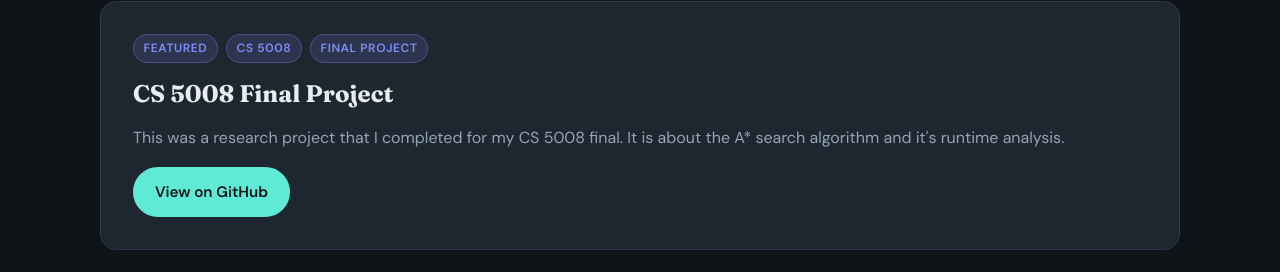
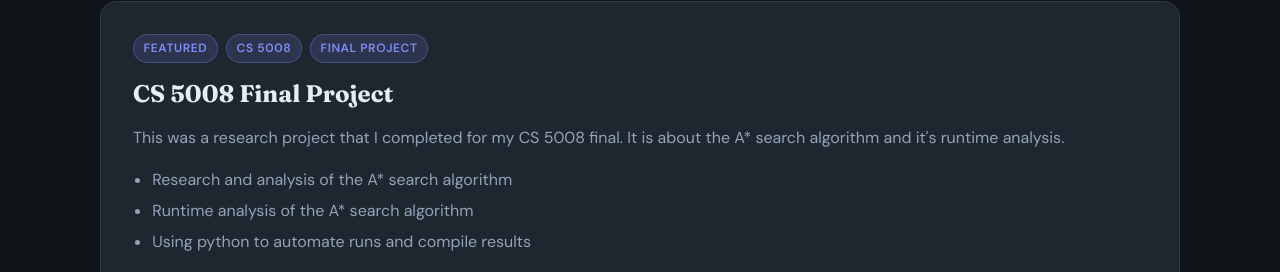
Before and after one commit to jungbail/Bailey_Portfolio, a plain HTML site: page index.html in a window 1280 px wide. Shown: the part 2110-2382 px from the top of the page. Drawn offline with Linux system fonts and the light colour scheme.

Commit message:
edit to 5008 project card

```diff
--- a/index.html
+++ b/index.html
@@ -1031,6 +1031,11 @@
           <p style="color: var(--text-muted); margin: 0 0 1rem;">
             This was a research project that I completed for my CS 5008 final. It is about the A* search algorithm and it's runtime analysis.
           </p>
+          <ul class="project-features">
+            <li>Research and analysis of the A* search algorithm</li>
+            <li>Runtime analysis of the A* search algorithm</li>
+            <li>Using python to automate runs and compile results</li>
+          </ul>
           <div class="project-links">
             <a class="btn btn-primary" href="https://github.com/jungbail/Algorithms-Data-Structures-Final-Project" target="_blank" rel="noopener noreferrer">
               View on GitHub
```
